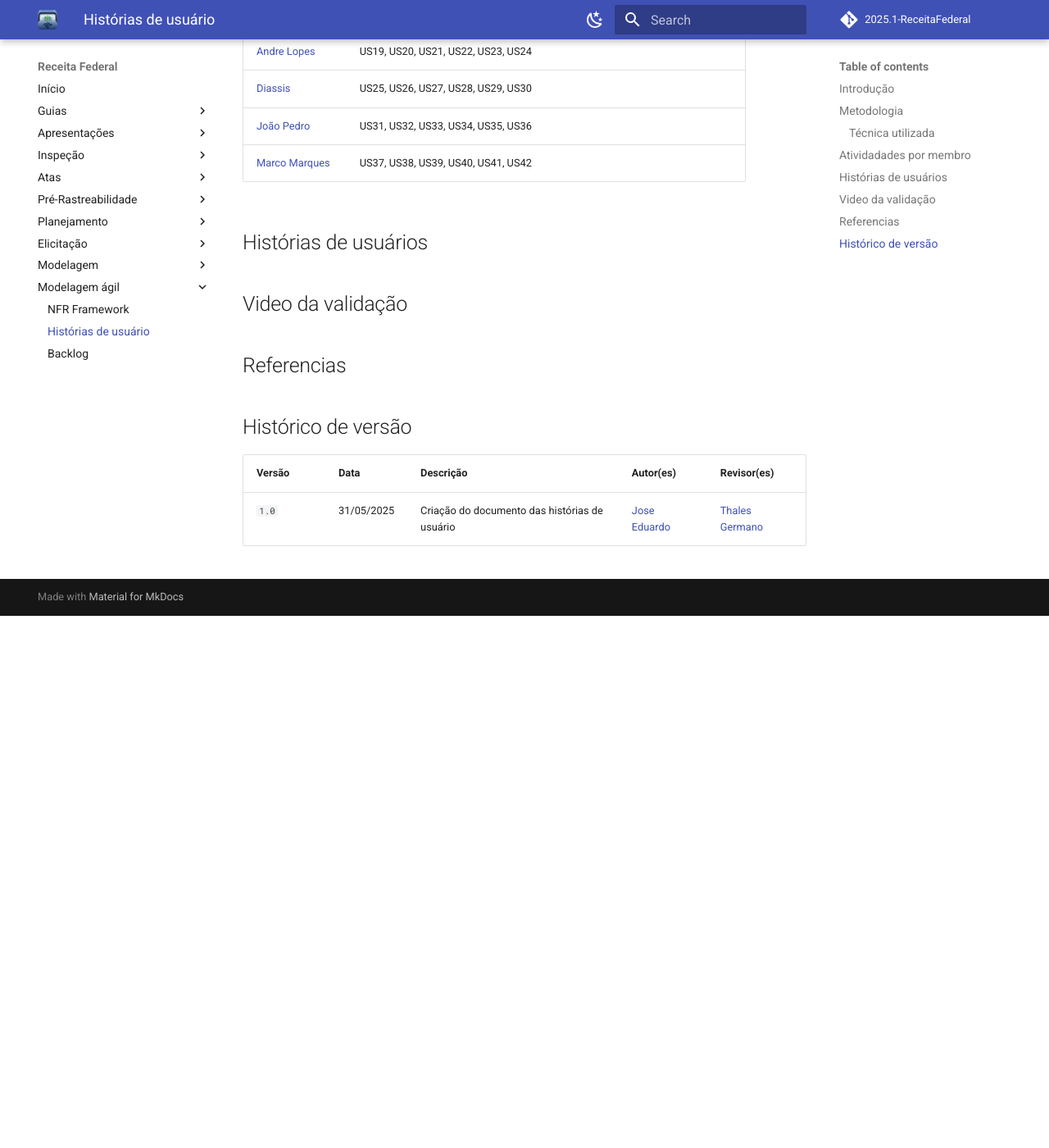
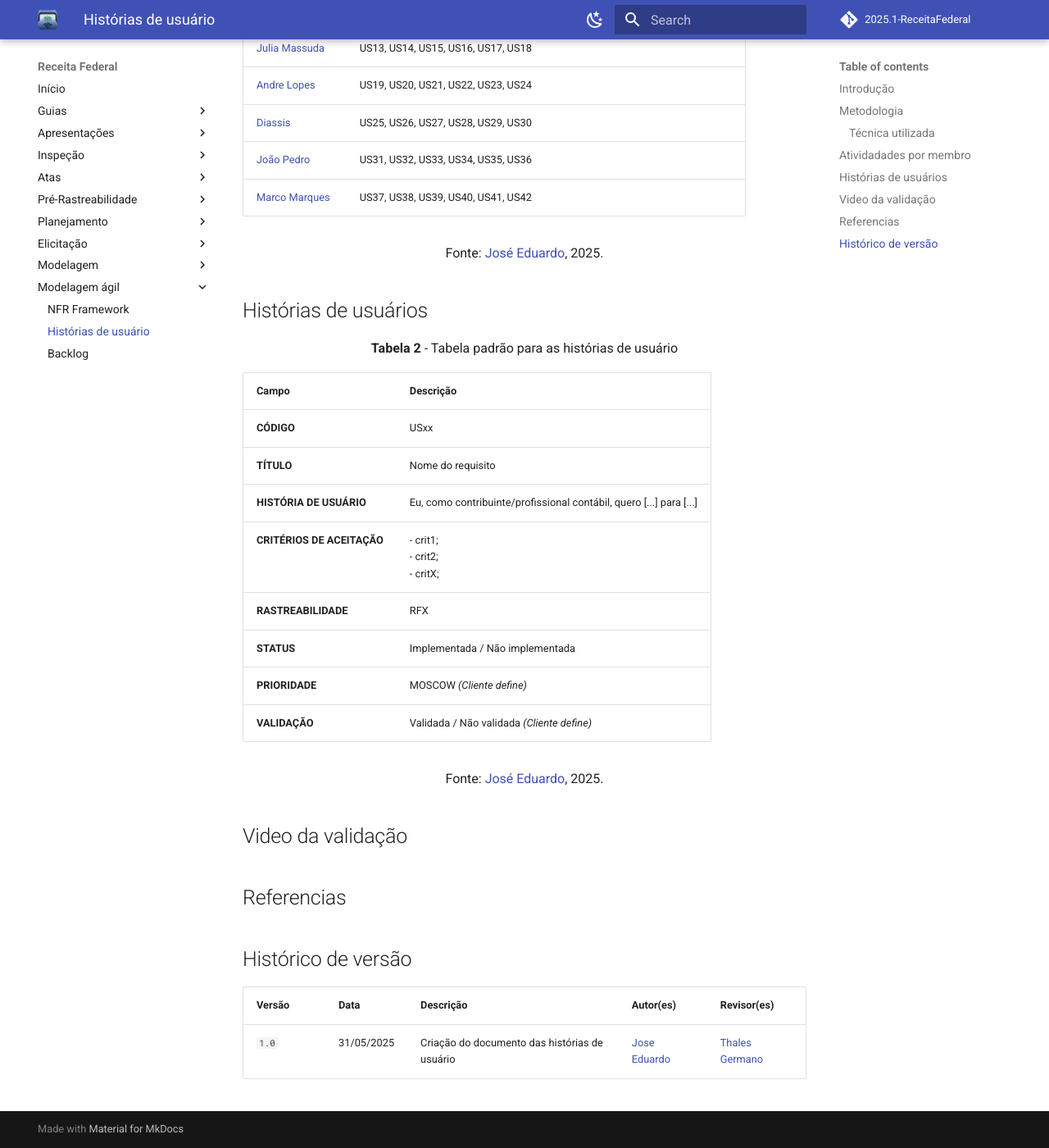
Before and after one commit to Requisitos-de-Software/2025.1-Meu-INSS, an MkDocs documentation site: the page built from docs/modelagem-agil/historias-usuario.md, in a window 1280 px wide and 1400 px high, scrolled down 1538 px. Shown: the whole window at 82% size. Built offline with MkDocs 1.6.1 and Material for MkDocs 9.7.7, drawn with Linux system fonts in a browser that asks for light colours; comment, search, counter and statistics services are not loaded; before the commit the page ends 2289 px from its top, so only the background shows below that; some of the changed text lies outside the part shown.

Commit message:
adicionando tabelas

```diff
--- a/docs/modelagem-agil/historias-usuario.md
+++ b/docs/modelagem-agil/historias-usuario.md
@@ -37,6 +37,8 @@ Essa priorização será feita em conjunto com o cliente, garantindo que os recu
 
 ## Atividadades por membro
 
+<p style="text-align: center"><b>Tabela 1</b> - Tabela de atividade dos membros da equipe </p>
+
 | Membro                                             | Código das US                      | Feito | Status da validação |
 |----------------------------------------------------|------------------------------------|-------|---------------------|
 | [José Eduardo](https://github.com/jevprado)        | US01, US02, US03, US04, US05, US06 |       |                     |
@@ -47,9 +49,24 @@ Essa priorização será feita em conjunto com o cliente, garantindo que os recu
 | [João Pedro](https://github.com/JpRodrigues2)      | US31, US32, US33, US34, US35, US36 |       |                     |
 | [Marco Marques](https://github.com/marcomarquesdc) | US37, US38, US39, US40, US41, US42 |       |                     |
 
-
+<font size="3"><p style="text-align: center">Fonte: [José Eduardo](https://github.com/jevprado), 2025.</p></font>
 
 ## Histórias de usuários
+
+<p style="text-align: center"><b>Tabela 2</b> - Tabela padrão para as histórias de usuário </p>
+
+| Campo                      | Descrição                                                                 |
+|----------------------------|---------------------------------------------------------------------------|
+| **CÓDIGO**                 | USxx                                                                      |
+| **TÍTULO**                 | Nome do requisito                                                         |
+| **HISTÓRIA DE USUÁRIO**    | Eu, como contribuinte/profissional contábil, quero [...] para [...]       |
+| **CRITÉRIOS DE ACEITAÇÃO** | - crit1;<br>- crit2;<br>- critX;                                          |
+| **RASTREABILIDADE**        | RFX                                                                       |
+| **STATUS**                 | Implementada / Não implementada                                           |
+| **PRIORIDADE**             | MOSCOW *(Cliente define)*                                                 |
+| **VALIDAÇÃO**              | Validada / Não validada *(Cliente define)*                                |
+
+<font size="3"><p style="text-align: center">Fonte: [José Eduardo](https://github.com/jevprado), 2025.</p></font>
 
 
 ## Video da validação
```
